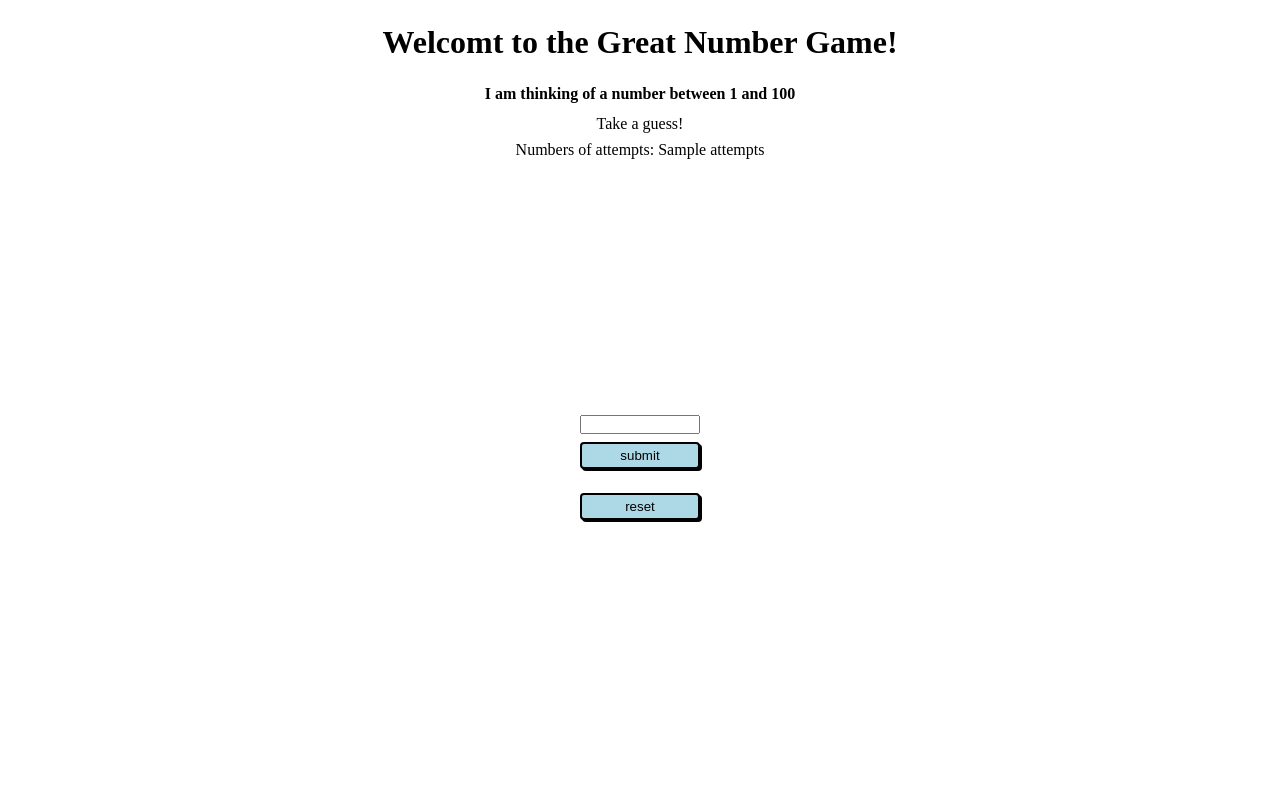
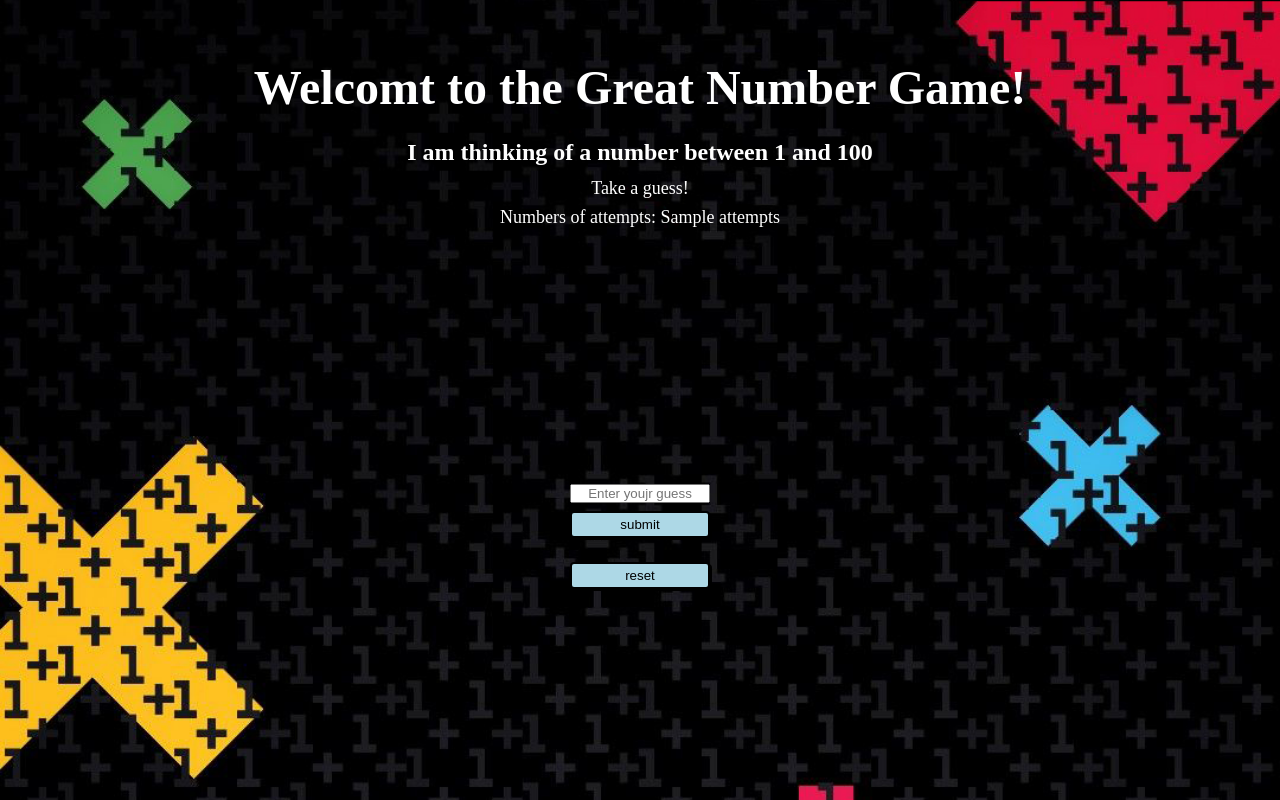
Before and after one commit to Majd-Kawa/Great-Number-Game, a Django app: template number/templates/index.html in a window 1280 px wide. Run offline with Django 3.2, Linux system fonts and the light colour scheme; the template is opened without the code that fills it: most values are stand-ins (such as "Sample title", 1, 10 or a date in 2020).

Commit message:
Add basic UI design frame

```diff
--- a/number/static/css/style.css
+++ b/number/static/css/style.css
@@ -4,16 +4,28 @@
     text-align: center;
 }
 
-h1 {
-    margin: 24px auto;
+body{
+    background-image: url("../images/backgroundd.jpg");
+    background-size: cover;
+    background-repeat: no-repeat;
 }
 
-h4 {
+h1, h2, p{
+    color: white;
+}
+
+h1 {
+    margin: 60px auto 24px;
+    font-size: 3rem;
+}
+
+h2 {
     margin: 12px auto;
 }
 
 p {
     margin: 8px auto;
+    font-size: 18px;
 }
 
 .result-box {
@@ -28,25 +40,31 @@ p {
     gap: 8px;
 }
 
-.high , .low {
-    background-color: red;
-    border: 2px solid black;
+.high, .low, .lose, .correct{
+    border: 3px solid darkslategrey;
+    border-radius: 18px;
+}
+
+.high {
+    background-color: #e30e3e;
+}
+
+.low {
+    background-color: #3ebcef;
 }
 
 .lose {
-    background-color: orange;
-    border: 2px solid black;
+    background-color: #f9c009;
 }
 
 .correct {
-    background-color: green;
-    border: 2px solid black;
+    background-color: #4ca354;
 }
 
 form {
     display: flex;
     flex-direction: column;
-    width: 120px;
+    width: 140px;
     gap: 8px;
     margin: 24px auto;
 }
--- a/number/templates/index.html
+++ b/number/templates/index.html
@@ -9,7 +9,7 @@
 </head>
 <body>
     <h1>Welcomt to the Great Number Game!</h1>
-    <h4>I am thinking of a number between 1 and 100</h4>
+    <h2>I am thinking of a number between 1 and 100</h2>
     <p>Take a guess!</p>
     <p>Numbers of attempts: {{ attempts }}</p>
 
@@ -30,7 +30,7 @@
     {% if not game_over %}
     <form action="guess/" method="POST">
         {% csrf_token %}
-        <input type="text" name="number" id="number" required>
+        <input type="text" name="number" id="number" placeholder="Enter youjr guess" required>
         <input type="submit" value="submit">
     </form>
     {% endif %}
```
Also changed, not shown: db.sqlite3, number/static/images/background.jpg (added), number/static/images/background2.jpg (added), number/static/images/backgroundd.jpg (added).
